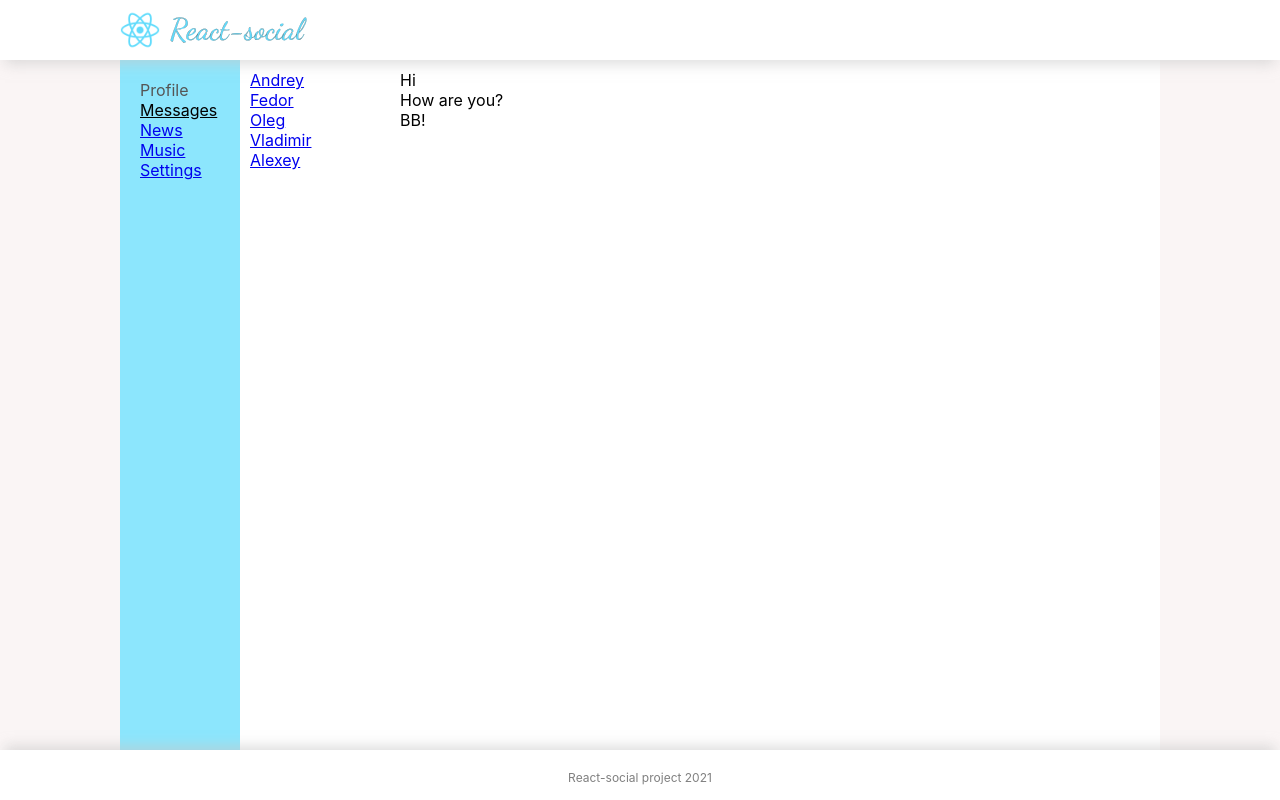
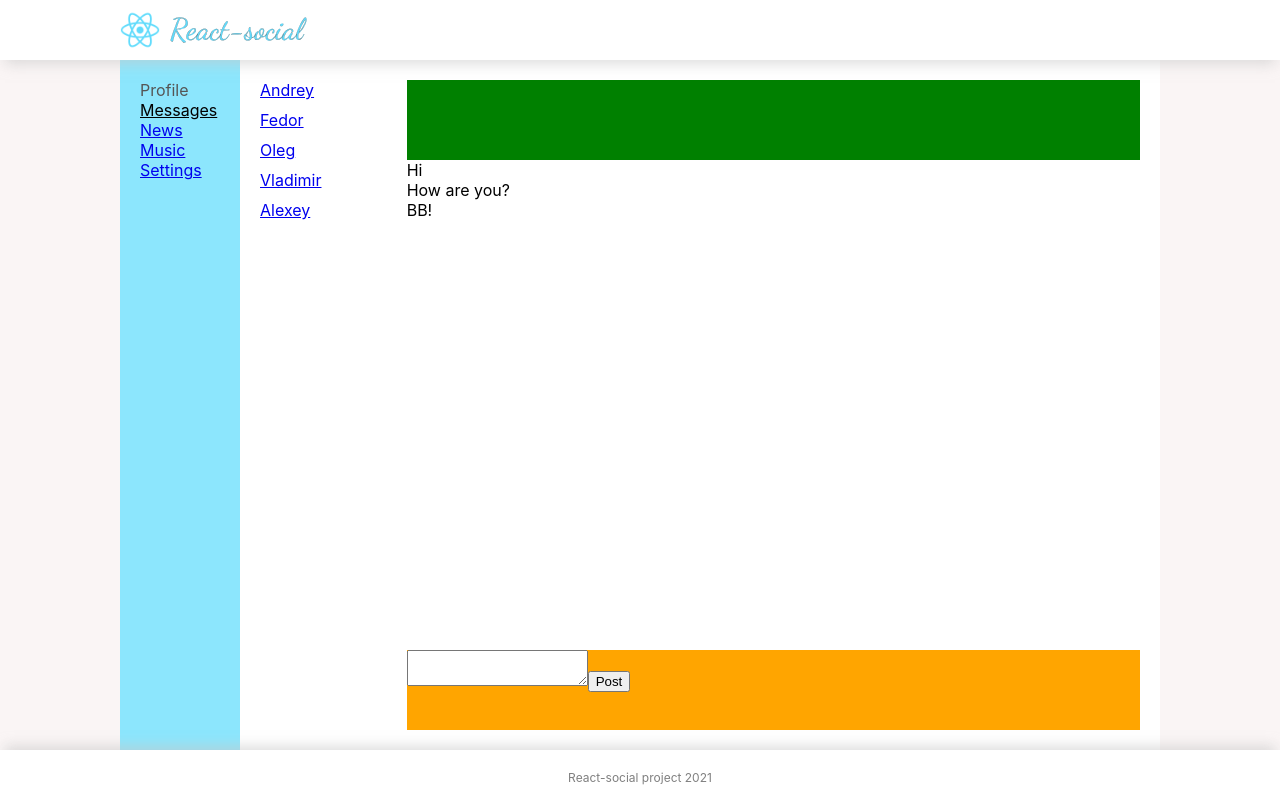
Before and after one commit to ChukovAndrey/react-social, a React (Create React App) app: page /dialogs in a window 1280 px wide. Built offline with nearby package versions, Linux system fonts and the light colour scheme.

Commit message:
feat: add dialogs basic layout

```diff
--- a/src/components/Dialogs/DialogItem/DialogItem.module.css
+++ b/src/components/Dialogs/DialogItem/DialogItem.module.css
@@ -1,5 +1,3 @@
-.dialogs {
-	padding: 10px;
-	display: grid;
-	grid-template-columns: 2fr 10fr;
+.dialog {
+	padding: 0px 10px 10px 0px;
 }
--- a/src/components/Dialogs/Dialogs.jsx
+++ b/src/components/Dialogs/Dialogs.jsx
@@ -12,8 +12,15 @@ const Dialogs = (props) => {
 			<div className={style.dialogsItems}>
 				{dialogsElements}
 			</div>
-			<div className={style.messages}>
-				{messagesElements}
+			<div className={style.messagesArea}>
+				<div className={style.messagesHeader}></div>
+				<div className={style.messages}>
+					{messagesElements}
+				</div>
+				<div className={style.postArea}>
+					<textarea ></textarea>
+					<button>Post</button>
+				</div>
 			</div>
 		</div>
 	);
--- a/src/components/Dialogs/Dialogs.module.css
+++ b/src/components/Dialogs/Dialogs.module.css
@@ -1,5 +1,26 @@
 .dialogs {
-	padding: 10px;
+	height: 100%;
+	padding: 20px;
 	display: grid;
 	grid-template-columns: 2fr 10fr;
 }
+
+.messagesArea {
+	display: flex;
+
+	flex-direction: column;
+}
+
+.messagesHeader {
+	background-color: green;
+	flex: 0 0 80px;
+}
+
+.messages {
+	flex: 1 1;
+}
+
+.postArea {
+	background-color: orange;
+	flex: 0 0 80px;
+}
```
